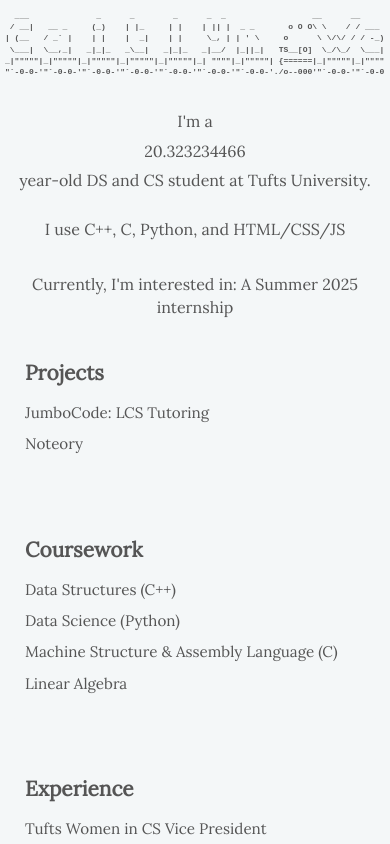
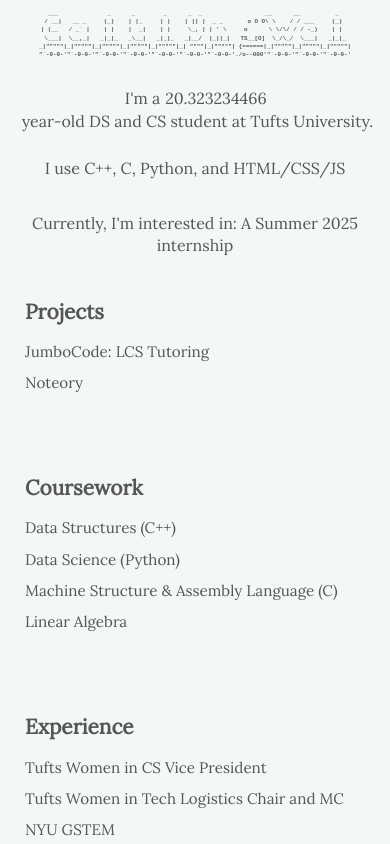
Before and after one commit to caitlynwei/caitlynwei.github.io, a plain HTML site: page index.html in a window 390 px wide. Shown: the top 844 px of the page. Drawn offline with Linux system fonts and the light colour scheme.

Commit message:
2/26/25 3 dynamic formatting

```diff
--- a/styles.css
+++ b/styles.css
@@ -31,7 +31,7 @@
 
     /* ASCII Art Styling */
     .ascii-art {
-        font-size: 8px;
+        font-size: 1vw;
         white-space: pre;
         overflow-x: auto;
         display: block;
@@ -114,7 +114,7 @@
         min-width: 60px;
         display: inline-block;
         text-align: left;
-        width: 97px; /* Adjust based on your maximum expected width */
+        width: 100px;
     }
 
     /* "year-old........" */
@@ -136,7 +136,7 @@
 
     @media (max-width: 768px) {
         .ascii-art {
-            font-size: 10px;
+            font-size:1.5vw;
         }
 
         header {
@@ -153,26 +153,19 @@
             flex-basis: 100%;
         }
 
-        .ascii-art {
-            font-size: 8px;
-        }
 
         header {
             padding: 10px 5px;
         }
 
+
+
+
         .text-container {
-            flex-direction: column;
-            align-items: center;
+                flex-direction: row; /* Ensure items stay on the same line */
+                justify-content: center;
+                align-items: center;
         }
 
-        .intro-text, .timer, .year-old {
-            margin: 2px 0;
-        }
 
-        .timer {
-                margin: 5px 0;
-                width: auto;
-                min-width: 80px;
-        }
     }
```
